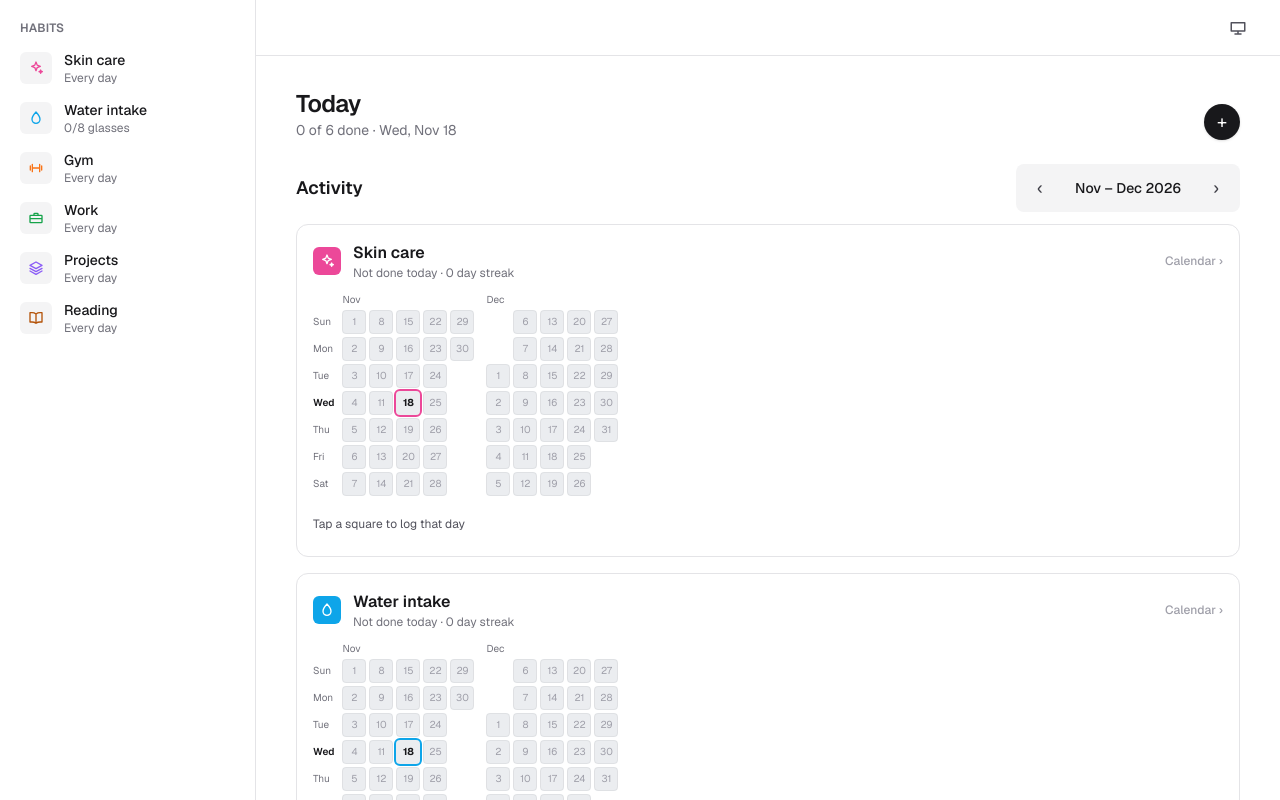
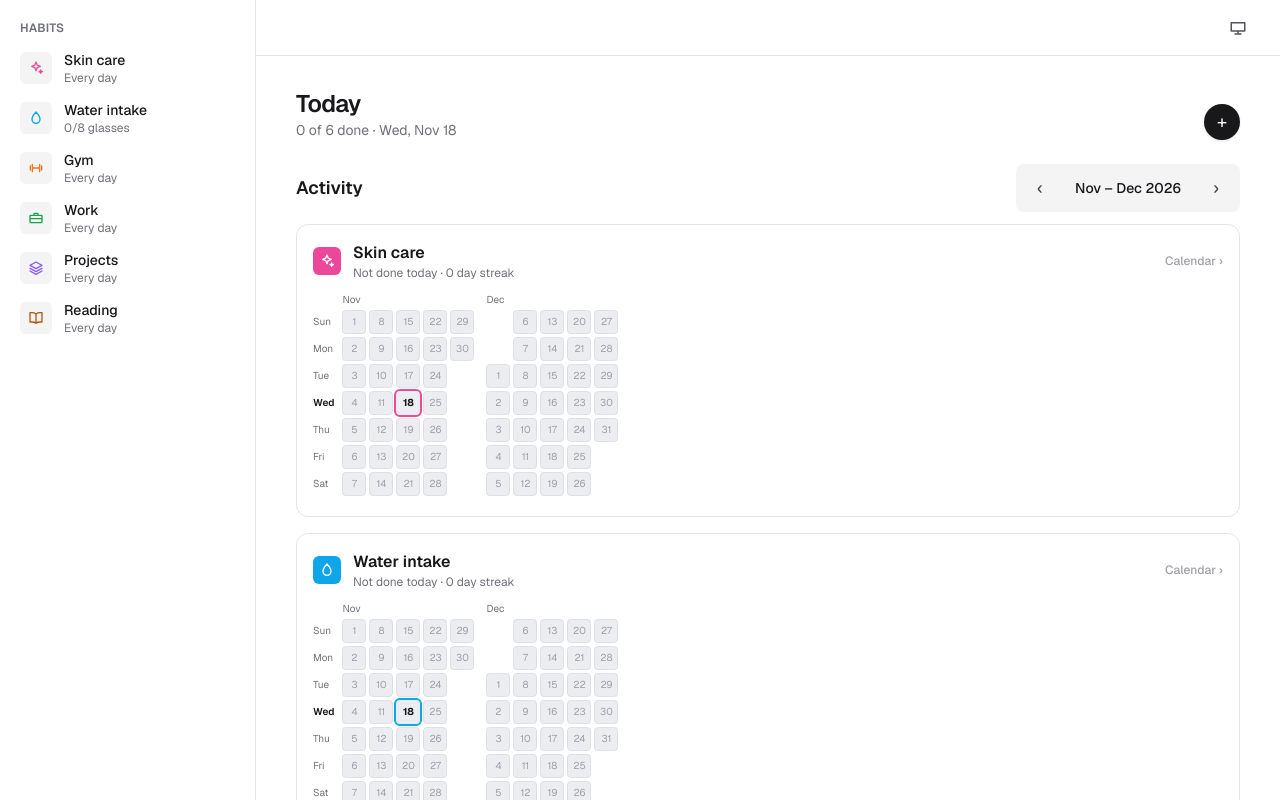
Before and after one commit to Gokulakrishnxn/Habbit-Tracker, a Next.js app: page / in a window 1280 px wide. Shown: the top 800 px of the page. Built offline with nearby package versions, Linux system fonts and the light colour scheme.

Commit message:
Remove the tap hint under each heatmap

```diff
--- a/src/components/HabitHeatmap.tsx
+++ b/src/components/HabitHeatmap.tsx
@@ -157,11 +157,7 @@ export default function HabitHeatmap({
         </div>
       </div>
 
-      <div className="mt-2 flex min-h-8 flex-wrap items-center justify-between gap-x-4 gap-y-1">
-        <p className="text-xs text-zinc-600">
-          {selected ? label(selected, selectedCount) : "Tap a square to log that day"}
-        </p>
-      </div>
+      {selected && <p className="mt-2 text-xs text-zinc-600">{label(selected, selectedCount)}</p>}
       {calendarOpen && (
         <HabitCalendar
           habit={habit}
```
